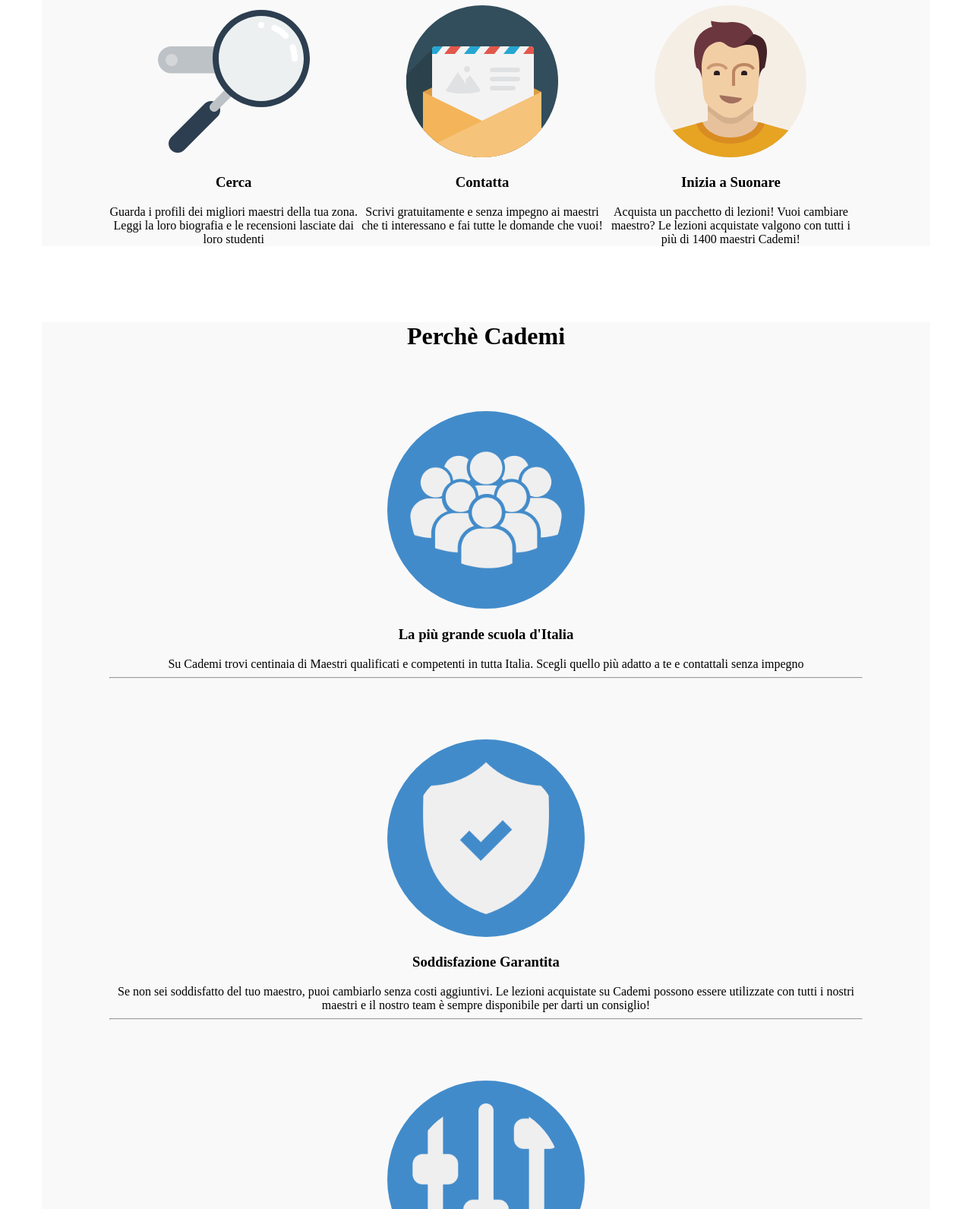
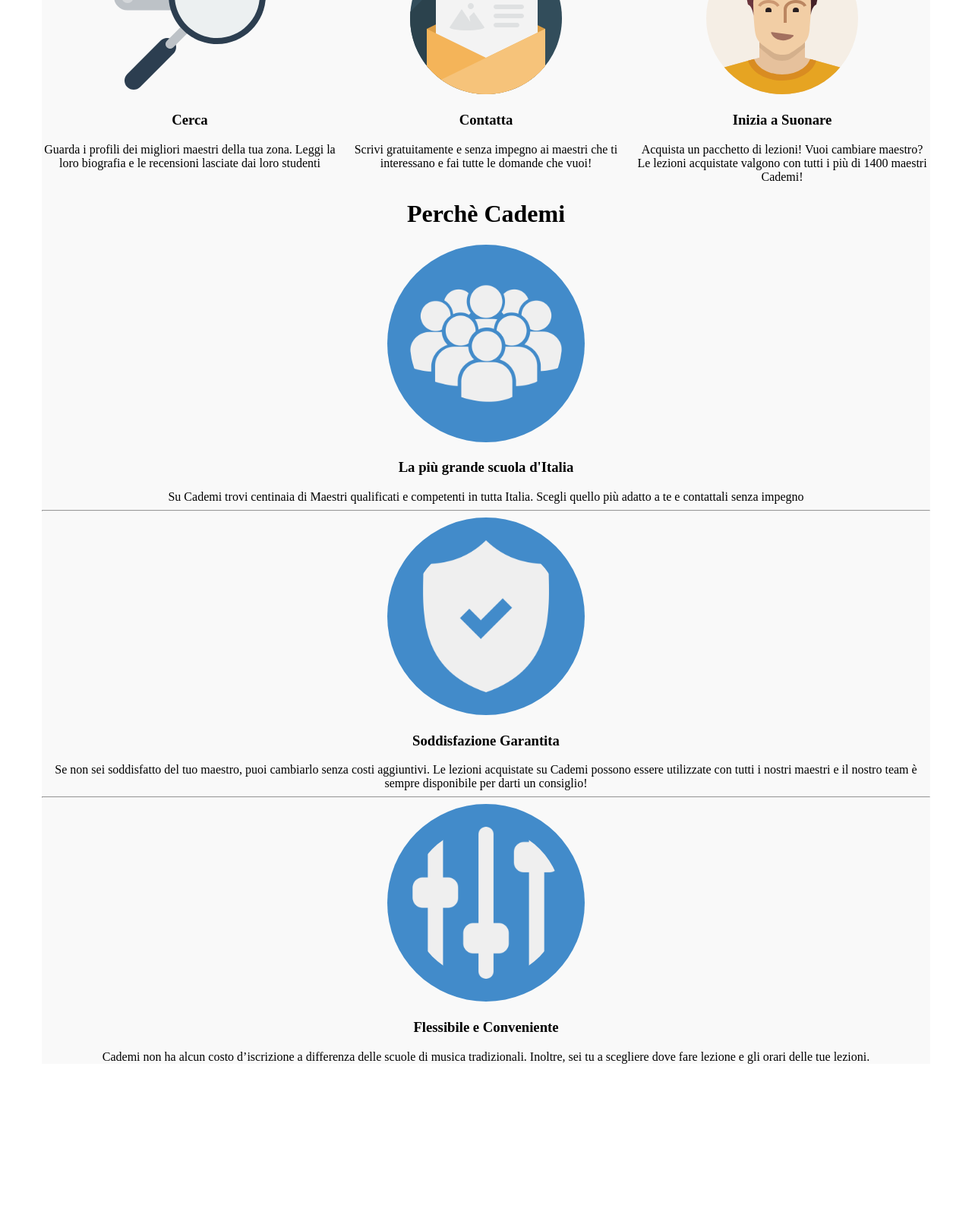
Before and after one commit to MikkoGuevarra/html-css-resp-wannabe-12bool, a plain HTML site: page index.html in a window 1280 px wide. Shown: the part 539-2130 px from the top of the page at 76% size. After the commit the page ends 1947 px from the top, so only its background shows below. Drawn offline with Linux system fonts and the light colour scheme.

Commit message:
fine 3rd section

```diff
--- a/index.html
+++ b/index.html
@@ -28,47 +28,49 @@
     </div>
 
     <div id="steps" class="container grey">
-      <div class="row">
-        <h1>Come Funziona</h1>
-        <div class="left">
+      <!-- <div class="row"> -->
+      <div class="col-xs-12">
+          <h1>Come Funziona</h1>
+      </div>
+      <div class="left col-xs-12 col-md-4">
           <img src="img/search.svg" alt="">
           <h3>Cerca</h3>
           Guarda i profili dei migliori maestri della tua zona. Leggi la loro biografia e le recensioni lasciate dai loro studenti
-        </div>
-        <div class="central">
+      </div>
+      <div class="central col-xs-12 col-md-4">
           <img src="img/letter.svg" alt="">
           <h3>Contatta</h3>
           Scrivi gratuitamente e senza impegno ai maestri che ti interessano e fai tutte le domande che vuoi!
-        </div>
-        <div class="right">
+      </div>
+      <div class="right col-xs-12 col-md-4">
           <img src="img/male.svg" alt="">
           <h3>Inizia a Suonare</h3>
           Acquista un pacchetto di lezioni! Vuoi cambiare maestro? Le lezioni acquistate valgono con tutti i più di 1400 maestri Cademi!
-        </div>
       </div>
+      <!-- </div> -->
     </div>
 
     <div id="why" class="container grey">
-      <div class="row">
-        <h1>Perchè Cademi</h1>
-        <div class="first">
+        <div class="col-xs-12">
+            <h1>Perchè Cademi</h1>
+        </div>
+        <div class="first col-xs-12">
           <img src="img/icon/profile.png" alt="">
           <h3>La più grande scuola d'Italia</h3>
           Su Cademi trovi centinaia di Maestri qualificati e competenti in tutta Italia. Scegli quello più adatto a te e contattali senza impegno
           <hr>
         </div>
-        <div class="second">
+        <div class="second col-xs-12">
           <img src="img/icon/secure.png" alt="">
           <h3>Soddisfazione Garantita</h3>
           Se non sei soddisfatto del tuo maestro, puoi cambiarlo senza costi aggiuntivi. Le lezioni acquistate su Cademi possono essere utilizzate con tutti i nostri maestri e il nostro team è sempre disponibile per darti un consiglio!
           <hr>
         </div>
-        <div class="third">
+        <div class="third col-xs-12">
           <img src="img/icon/flex.png" alt="">
           <h3>Flessibile e Conveniente</h3>
           Cademi non ha alcun costo d’iscrizione a differenza delle scuole di musica tradizionali. Inoltre, sei tu a scegliere dove fare lezione e gli orari delle tue lezioni.
         </div>
-      </div>
     </div>
   </body>
 </html>
--- a/style.css
+++ b/style.css
@@ -12,7 +12,7 @@
   float: left;
 }
 
-#lezioni .row img {
+#lezioni img {
   /* per centrare orizzontalmente */
   display: block;
   margin-right: auto;
@@ -47,7 +47,7 @@
   margin-top: 80px;
 }
 
-#why .row img {
+#why img {
   background-color: #428bca;
   border-radius: 50%;
   padding: 30px
```
